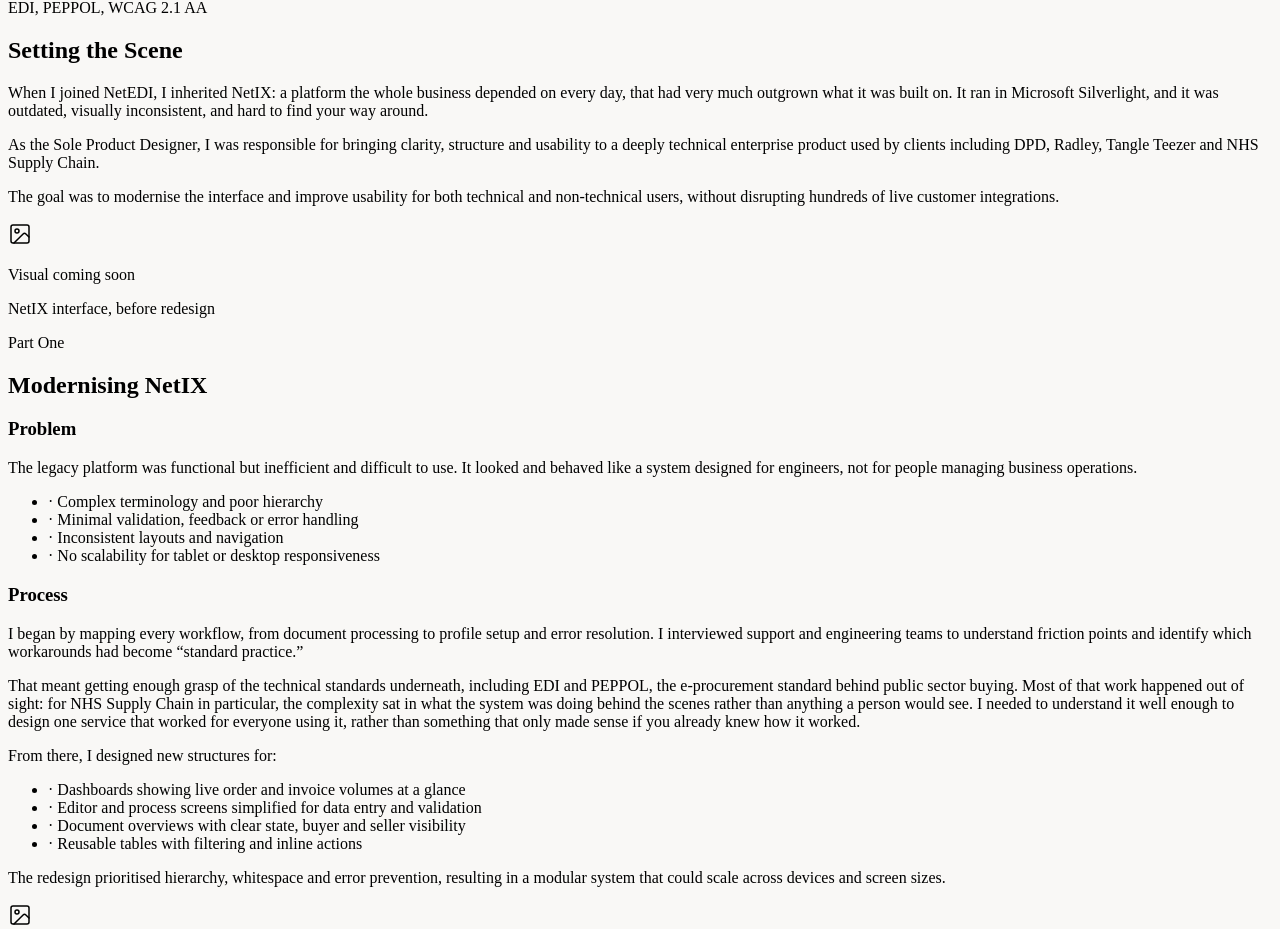
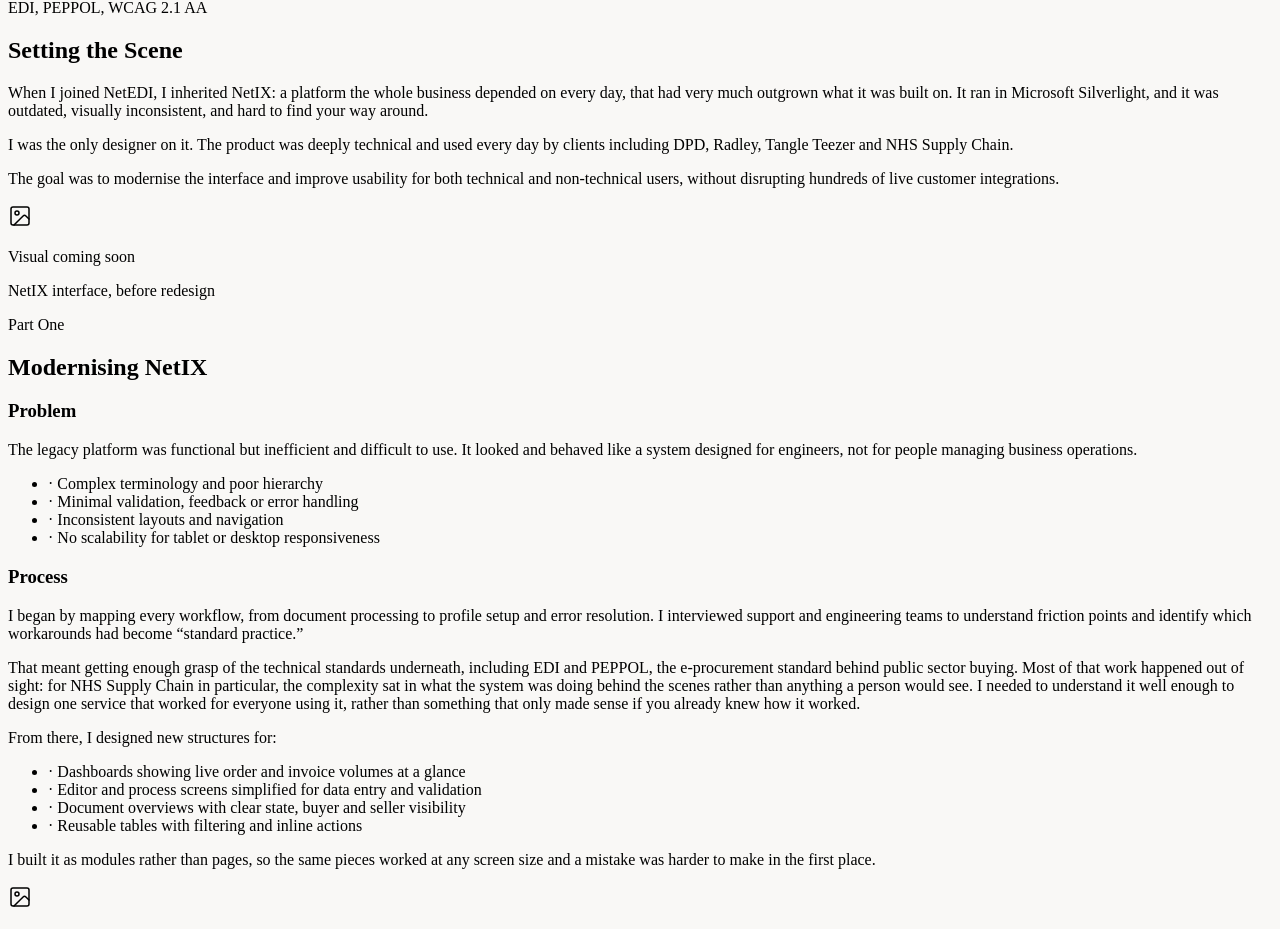
Before and after one commit to jadeparrish/portfolio, a Next.js app: page /work/netix in a window 1280 px wide. Shown: the part 418-1347 px from the top of the page. Built offline with nearby package versions, Linux system fonts and the light colour scheme.

Commit message:
Improve text clarity and structure in page.js
Refactor text for clarity and conciseness in page.js

```diff
--- a/app/work/netix/page.js
+++ b/app/work/netix/page.js
@@ -88,9 +88,9 @@ export default function NetIXCaseStudy() {
               and hard to find your way around.
             </p>
             <p>
-              As the Sole Product Designer, I was responsible for bringing clarity, structure and
-              usability to a deeply technical enterprise product used by clients including
-              DPD, Radley, Tangle Teezer and NHS Supply Chain.
+              I was the only designer on it. The product was deeply technical and used
+              every day by clients including DPD, Radley, Tangle Teezer and NHS Supply
+              Chain.
             </p>
             <p>
               The goal was to modernise the interface and improve usability for both
@@ -155,9 +155,8 @@ export default function NetIXCaseStudy() {
                 <li className="flex gap-3"><span aria-hidden="true" className="text-[#A47864]">&middot;</span> Reusable tables with filtering and inline actions</li>
               </ul>
               <p className="text-neutral-700 text-[17px] sm:text-[18px] leading-[1.75]">
-                The redesign prioritised hierarchy, whitespace and error prevention,
-                resulting in a modular system that could scale across devices and screen
-                sizes.
+                I built it as modules rather than pages, so the same pieces worked at any
+                screen size and a mistake was harder to make in the first place.
               </p>
 
               <ImagePlaceholder tint="bg-[#E3E6E1]" caption="Redesigned dashboard and process screens" />
@@ -335,13 +334,9 @@ export default function NetIXCaseStudy() {
                   designs through prototypes before any implementation began.
                 </p>
                 <p>
-                  Collaboration with Cegedim&rsquo;s product and engineering teams was
-                  critical. I travelled to France to work on-site with stakeholders and
-                  developers, reviewing accessibility
-                  adjustments, aligning with the French Marketing Team, and presenting
-                  progress to executive sponsors. This face-to-face collaboration
-                  accelerated decision-making and ensured design quality held up across
-                  both product ecosystems.
+                  I travelled to France to work on-site with Cegedim&rsquo;s stakeholders
+                  and developers, reviewing accessibility adjustments, sitting with the
+                  French Marketing Team, and presenting progress to executive sponsors.
                 </p>
               </div>
 
@@ -371,18 +366,13 @@ export default function NetIXCaseStudy() {
               design, with nobody else to hand the hard decisions to.
             </p>
             <p>
-              Working on-site with Cegedim in France gave me first-hand experience of
-              how international product teams align brand, accessibility and technical
-              delivery.
+              Working on-site with Cegedim in France was the first time I had done this
+              across two languages and two companies that had joined.
             </p>
             <p>
-              NetIX evolved from a legacy desktop app into a scalable platform that
-              customers described as faster, smarter and easier to use.
-              The work established a design and technical foundation for future
-              integrations, letting the company expand partner connectivity without
-              re-engineering setup logic each time. It also strengthened my ability to
-              lead design work across teams, languages and cultures, experience that
-              still shapes how I approach complex, system-wide projects today.
+              What NetIX left behind was a platform that could take a new partner without
+              anybody rebuilding the setup logic, and one that could be wearing a
+              prospect&rsquo;s brand inside a week.
             </p>
           </div>
         </section>
```
